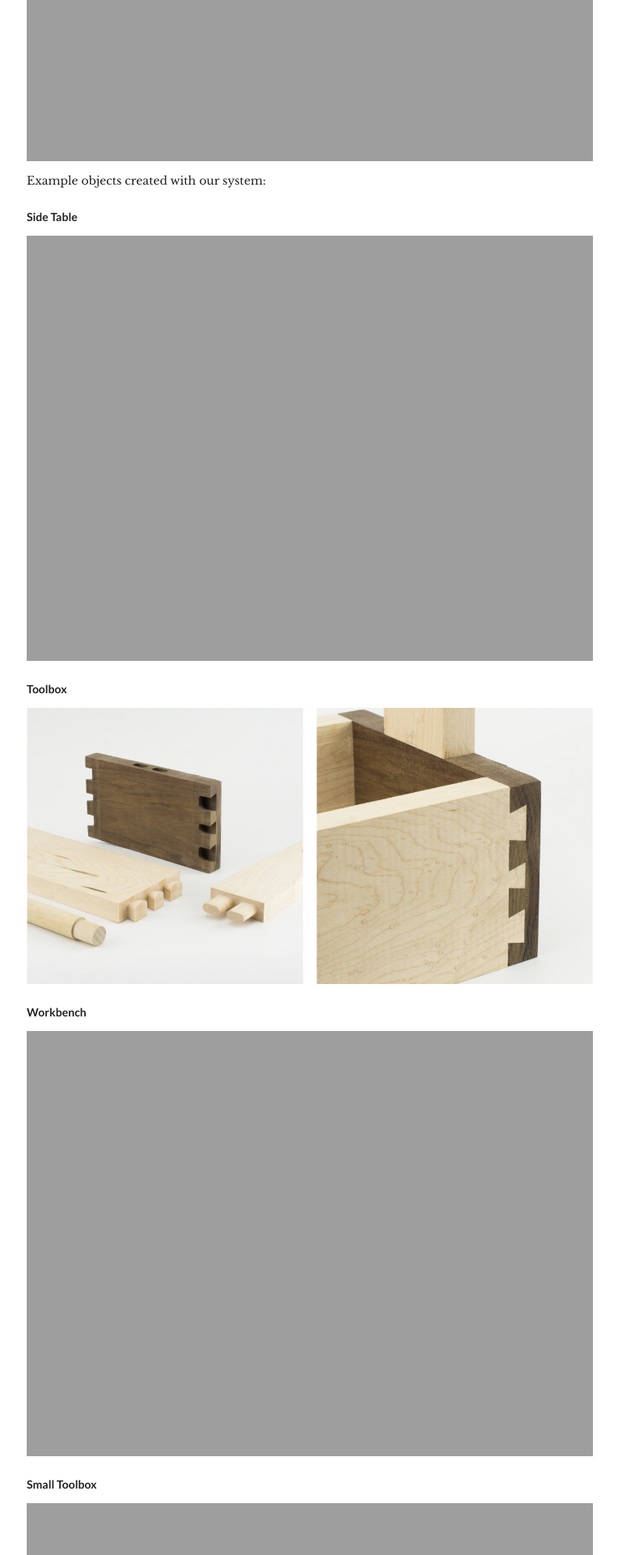
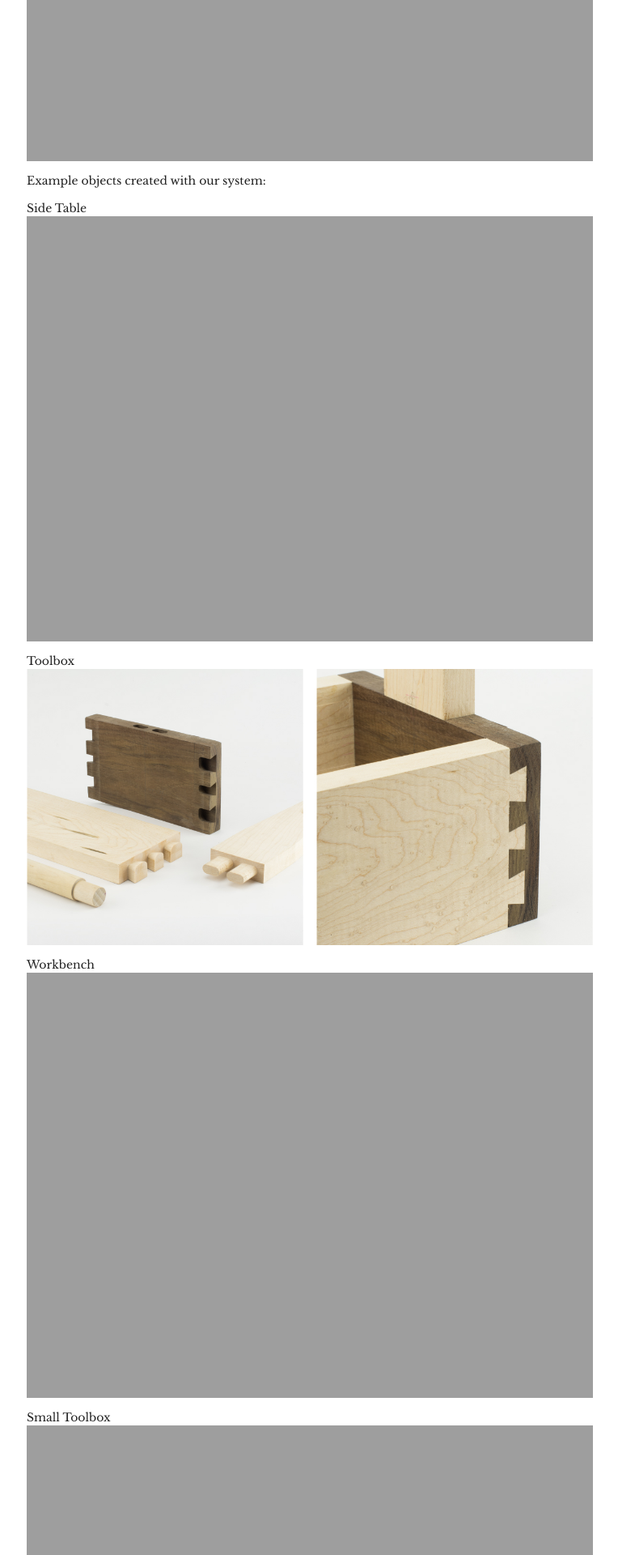
Before and after one commit to rutian/rutian.github.io.NEW, a Jekyll site: the page built from projects/MS/index.md, in a window 1280 px wide. Shown: the part 3016-4936 px from the top of the page at 81% size, without its empty margins (257-1021 px from the left). Built offline with Jekyll 4.4.1, drawn with Linux system fonts in a browser that asks for light colours; nearby versions of some CDN libraries.

```diff
--- a/projects/MS/index.md
+++ b/projects/MS/index.md
@@ -45,16 +45,16 @@ Example joints created with our system
 
 Example objects created with our system:
 
-##### Side Table
+Side Table
 ![side table example]({{"media/sideTable8.jpg" | absolute_url}}){: .ui.fluid.image}
 
-##### Toolbox
+Toolbox
 ![toolbox 2]({{"media/toolbox2.jpg" | absolute_url}}){: .ui.fluid.image}
 
-##### Workbench
+Workbench
 ![roubo]({{"media/roubo8.jpg" | absolute_url}}){: .ui.fluid.image}
 
-##### Small Toolbox
+Small Toolbox
 ![toolbox 1]({{"media/toolbox18.jpg" | absolute_url}}){: .ui.fluid.image}
 
 Bringing the tool to the stock for larger/immobile workpieces.
```
